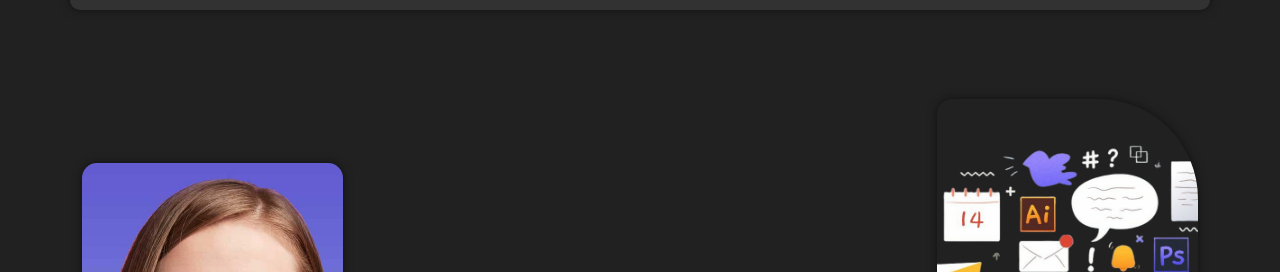
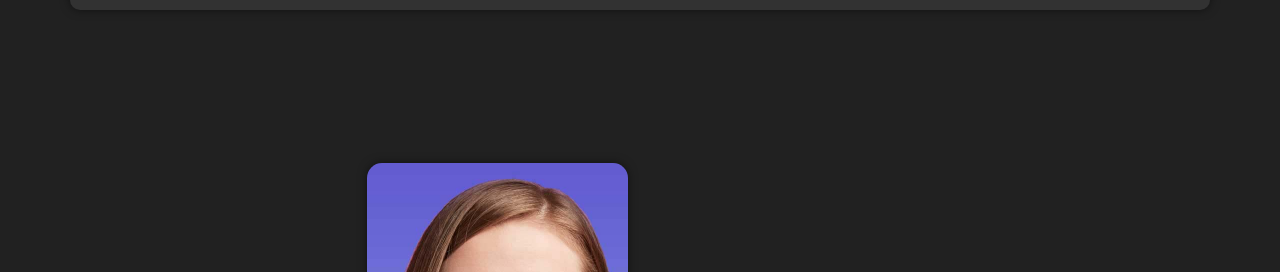
Before and after one commit to dictawtor/pvpage, a plain HTML site: page index.html in a window 1280 px wide. Shown: the part 93-365 px from the top of the page. Drawn offline with Linux system fonts and the light colour scheme.

Commit message:
Update index.html

```diff
--- a/index.html
+++ b/index.html
@@ -124,11 +124,11 @@
     <div class="container">
         <div class="row align-items-center">
             <!--                 Left image  -->
-            <div class="col-12 col-md-6 col-lg-3 order-md-2 order-lg-0 ">
+            <!-- <div class="col-12 col-md-6 col-lg-3 order-md-2 order-lg-0 ">
                 <div class="position-relative shadow-base hero-right-side">
                     <img src="assets/img/hero/postponed-concept.png" alt="/" >
                 </div>
-            </div>
+            </div> -->
             <!--                Hero Text Section   -->
             <div class="col-12 col-md-12 col-lg-6 order-md-first order-lg-0 text-center my-5 my-lg-0">
                 <p class="text-capitalize fs-14 bg-light shadow-min d-inline-block text-center py-2 px-3 radius-5">
```
